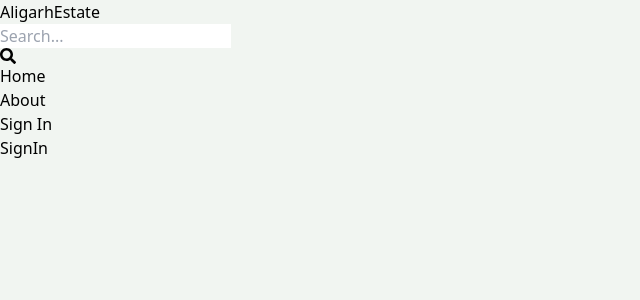
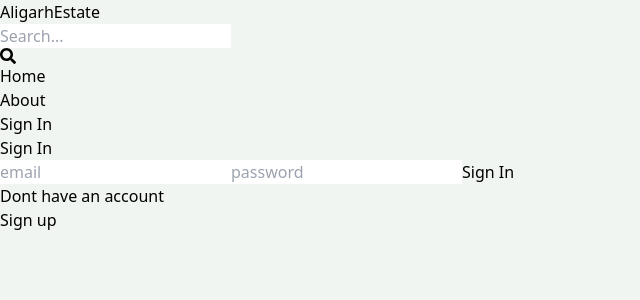
Before and after one commit to ag-mayank/mern-estate, a React (Vite) app: page /sign-in in a window 1280 px wide. Shown: the top 300 px of the page, without its empty margins (0-640 px from the left). Built offline with nearby package versions, Linux system fonts and the light colour scheme.

Commit message:
Complete SignIn Page And Its Functionality

```diff
--- a/src/pages/SignIn.jsx
+++ b/src/pages/SignIn.jsx
@@ -1,9 +1,64 @@
-import React from 'react';
+import {useState} from 'react';
+import { Link , useNavigate} from 'react-router-dom'
+
 
 export default function SignIn() {
+  const[formData , setFormData]=useState({});
+  const[error,setError]=useState(null);
+  const[loading,setLoading]=useState(false);
+  const navigate=useNavigate();
+  const handleChange=(e)=>{
+    setFormData({
+      ...formData,
+      [e.target.id]:e.target.value,
+    });
+  };
+  const handleSubmit = async(e)=>{
+    e.preventDefault();
+    try{
+     setLoading(true);
+    const res= await fetch('/api/auth/signin' ,{
+      method:'POST',
+      headers:{
+        'Content-Type':'application/json',
+      },
+      body:JSON.stringify(formData),
+
+    });
+    const data=await res.json();
+    console.log(data);
+    if(data.success===false){
+      setLoading(false);
+      setError(data.message);
+
+      return;
+    }
+    setLoading(false);
+    setError(null);
+    navigate('/');
+  }catch(error){
+    setLoading(false);
+    setError(error.message);
+  }
+
+  };
+
   return (
-    <div>
-      SignIn
-    </div>
+    <div className='p-3 max-w-lg mx-auto'>
+      <h1 className='text-3xl text-center font-semibold my-7'>Sign In</h1>
+      <form onSubmit={handleSubmit} className='flex flex-col gap-4'>
+
+        <input type="email" placeholder='email' className='border p-3 rounded-lg' id='email' onChange={handleChange}/>
+        <input type="password" placeholder='password' className='border p-3 rounded-lg' id='password' onChange={handleChange}/>
+        <button disabled={loading} className='bg-slate-700 text-white p-3 rounded-lg uppercase hover:opacity-95 disabled:opacity-80'>{loading?'Loading...' : 'Sign In'}</button>
+      </form>
+      <div className='flex gap-2 mt-5'>
+        <p>Dont have an account</p>
+        <Link to={'/sign-up'}>
+          <span className='text-blue-700'>Sign up</span>
+        </Link>
+      </div>
+      {error && <p className='text-red-500 mt-5'>{error}</p>}
+   </div>
   );
 }
--- a/src/pages/SignUp.jsx
+++ b/src/pages/SignUp.jsx
@@ -58,6 +58,7 @@
           <span className='text-blue-700'>Sign in</span>
         </Link>
       </div>
+      {error && <p className='text-red-500 mt-5'>{error}</p>}
    </div>
   );
 }
```
